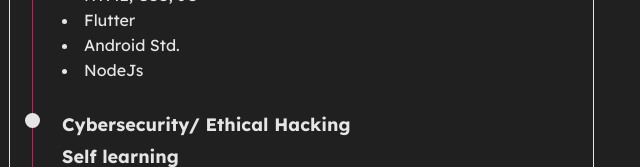
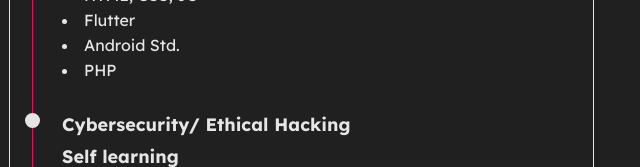
Before and after one commit to jon373/P1-Exam, a plain HTML site: page index.html in a window 1280 px wide. Shown: the part 1333-1500 px from the top of the page, 631-1271 px from the left. Drawn offline with nearby package versions, Linux system fonts and the light colour scheme.

Commit message:
modified:   index.html

```diff
--- a/index.html
+++ b/index.html
@@ -150,7 +150,7 @@
                                         <li class="timeline-text">HTML, CSS, JS</li>
                                         <li class="timeline-text">Flutter</li>
                                         <li class="timeline-text">Android Std.</li>
-                                        <li class="timeline-text">NodeJs</li>
+                                        <li class="timeline-text">PHP</li>
                                     </div>
                                     <!-- Timeline-item -->
                                     <div class="timeline-item">
```
